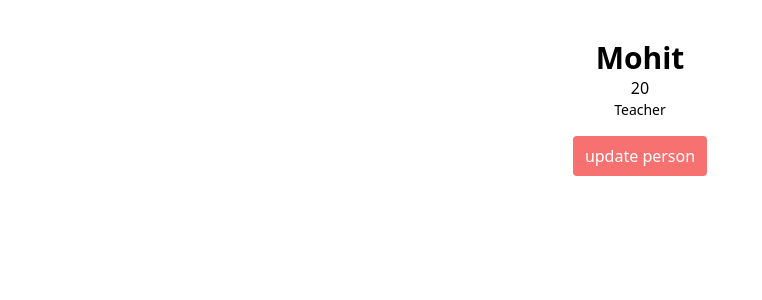
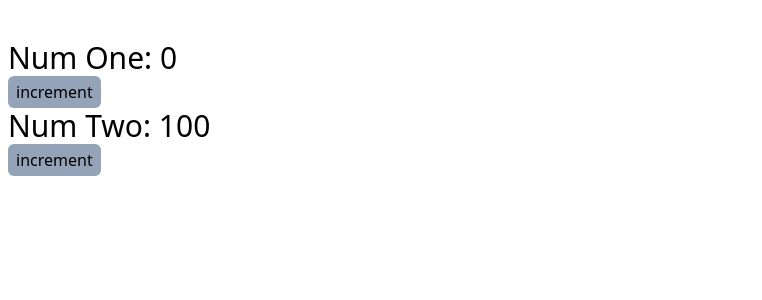
Before and after one commit to Aman-62/react-advance, a React (Vite) app: page / in a window 1280 px wide. Shown: the top 300 px of the page, without its empty margins (0-762 px from the left). Built offline with nearby package versions, Linux system fonts and the light colour scheme.

Commit message:
covered useEffect topic

```diff
--- a/src/App.jsx
+++ b/src/App.jsx
@@ -1,11 +1,11 @@
-import UseStateObject from './learning/01-useState/04-useState-object'
+import UseEffectMultiple from "./learning/02-useEffect/02-useEffect-multiple";
 
 function App() {
   return (
-    <main className='container mx-auto py-10 px-2'>
-      <UseStateObject />
+    <main className="container mx-auto py-10 px-2">
+      <UseEffectMultiple />
     </main>
-  )
+  );
 }
 
-export default App
+export default App;
--- /dev/null
+++ b/src/learning/01-useState/05-useState-weird.jsx
@@ -0,0 +1,37 @@
+import { useState } from "react";
+
+const UseStateWeird = () => {
+  const [num, setNum] = useState(0);
+
+  const handleClick = () => {
+    /*
+    // setNum(num + 1);
+    // it is the old value
+    // console.log(num);
+    //! so if you have any functionality that relies on the latest value it will be wrong!
+
+    setNum((currentState) => {
+      // must return otherwise undefined
+      // below is the latest/current state value
+      const newState = currentState + 1;
+      console.log(newState);
+      return newState;
+    });
+    */
+
+    setTimeout(() => {
+      console.log("clicked the button");
+      setNum((currentState) => currentState + 1);
+    }, 3000);
+  };
+
+  return (
+    <div>
+      <h1 className="text-4xl">{num}</h1>
+      <button className="bg-slate-400" onClick={handleClick}>
+        increase
+      </button>
+    </div>
+  );
+};
+export default UseStateWeird;
--- /dev/null
+++ b/src/learning/02-useEffect/01-why-useEffect.jsx
@@ -0,0 +1,34 @@
+import { useState } from "react";
+
+const WhyUseEffect = () => {
+  const [number, setNumber] = useState(0);
+
+  const greetings = () => {
+    console.log("Hello World!");
+    // setNumber(number + 1);
+  };
+  greetings();
+
+  // Q. when re-render trigger?
+  // 1. state update 2. props update 3. both props and state update, 4. value,variable update
+
+  // initial render: setup state value and invoke greetings
+  // re-render - state value update and invoke greeting
+  // re-render - state value update and invoke greeting
+  // re-render - state value update and invoke greeting
+
+  return (
+    <div>
+      <p className="text-3xl">{number}</p>
+      <button
+        className="px-2 py-1 bg-slate-400 rounded-md"
+        onClick={() => {
+          setNumber(number + 1);
+        }}
+      >
+        increment
+      </button>
+    </div>
+  );
+};
+export default WhyUseEffect;
--- /dev/null
+++ b/src/learning/02-useEffect/02-useEffect-basics.jsx
@@ -0,0 +1,24 @@
+import { useEffect, useState } from "react";
+
+const UseEffectBasics = () => {
+  const [number, setNumber] = useState(0);
+
+  useEffect(() => {
+    console.log("Hello World!");
+  }, []);
+
+  return (
+    <div>
+      <p className="text-3xl">{number}</p>
+      <button
+        className="px-2 py-1 bg-slate-400 rounded-md"
+        onClick={() => {
+          setNumber(number + 1);
+        }}
+      >
+        increment
+      </button>
+    </div>
+  );
+};
+export default UseEffectBasics;
--- /dev/null
+++ b/src/learning/02-useEffect/02-useEffect-multiple.jsx
@@ -0,0 +1,39 @@
+import { useEffect, useState } from "react";
+
+const UseEffectMultiple = () => {
+  const [numberOne, setNumberOne] = useState(0);
+  const [numberTwo, setNumberTwo] = useState(100);
+
+  useEffect(() => {
+    console.log("Hello From FIRST useEffect!");
+  }, [numberOne]);
+
+  useEffect(() => {
+    console.log("Hello From SECOND useEffect!");
+  }, [numberOne, numberTwo]);
+
+  return (
+    <div>
+      <p className="text-3xl">Num One: {numberOne}</p>
+      <button
+        className="px-2 py-1 bg-slate-400 rounded-md"
+        onClick={() => {
+          setNumberOne(numberOne + 1);
+        }}
+      >
+        increment
+      </button>
+
+      <p className="text-3xl">Num Two: {numberTwo}</p>
+      <button
+        className="px-2 py-1 bg-slate-400 rounded-md"
+        onClick={() => {
+          setNumberTwo(numberTwo + 1);
+        }}
+      >
+        increment
+      </button>
+    </div>
+  );
+};
+export default UseEffectMultiple;
```
Also changed, not shown: 1 other file (tests, documents, lock files or other folders).
